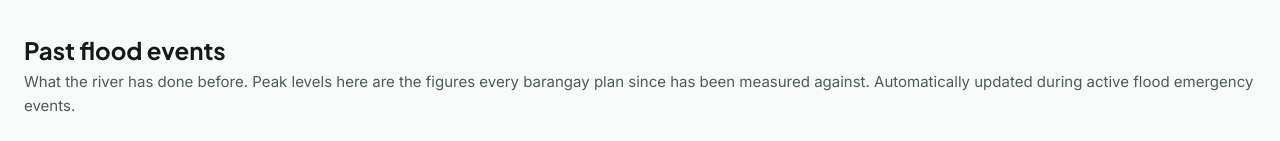
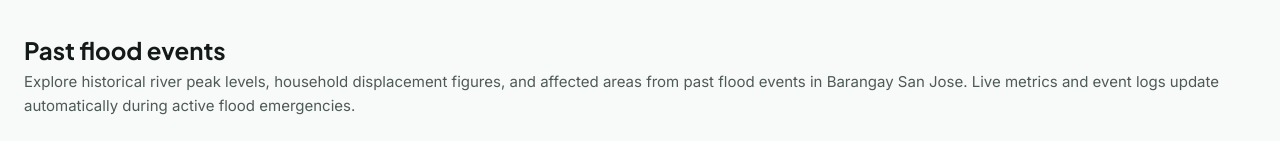
Before and after one commit to MaChewwwww/Project_Pitching, a Next.js app in the folder apps/web/: page /weather in a window 1280 px wide. Shown: the part 789-930 px from the top of the page. Built offline with nearby package versions, Linux system fonts and the light colour scheme; no server answers.

Commit message:
style(weather): clarify description text for past flood events section
Refs: FR-WX-013

```diff
--- a/apps/web/src/app/(public)/weather/page.tsx
+++ b/apps/web/src/app/(public)/weather/page.tsx
@@ -47,8 +47,7 @@ export default async function WeatherPage() {
           <div className="flex flex-col gap-1 mb-6">
             <h2 className="text-h2 text-neutral-900">Past flood events</h2>
             <p className="text-body text-neutral-600">
-              What the river has done before. Peak levels here are the figures every
-              barangay plan since has been measured against. Automatically updated during active flood emergency events.
+              Explore historical river peak levels, household displacement figures, and affected areas from past flood events in Barangay San Jose. Live metrics and event logs update automatically during active flood emergencies.
             </p>
           </div>
 
```
